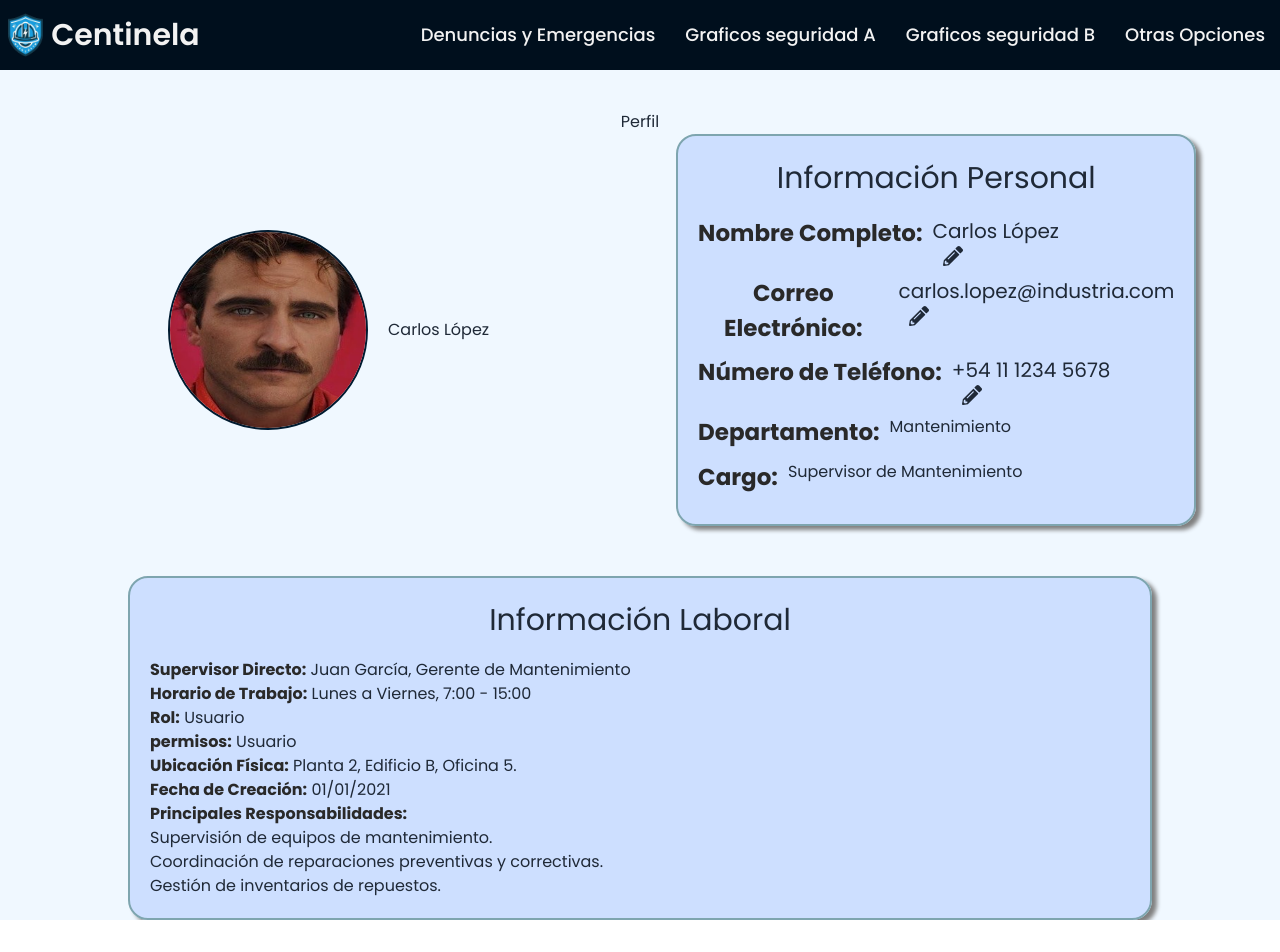
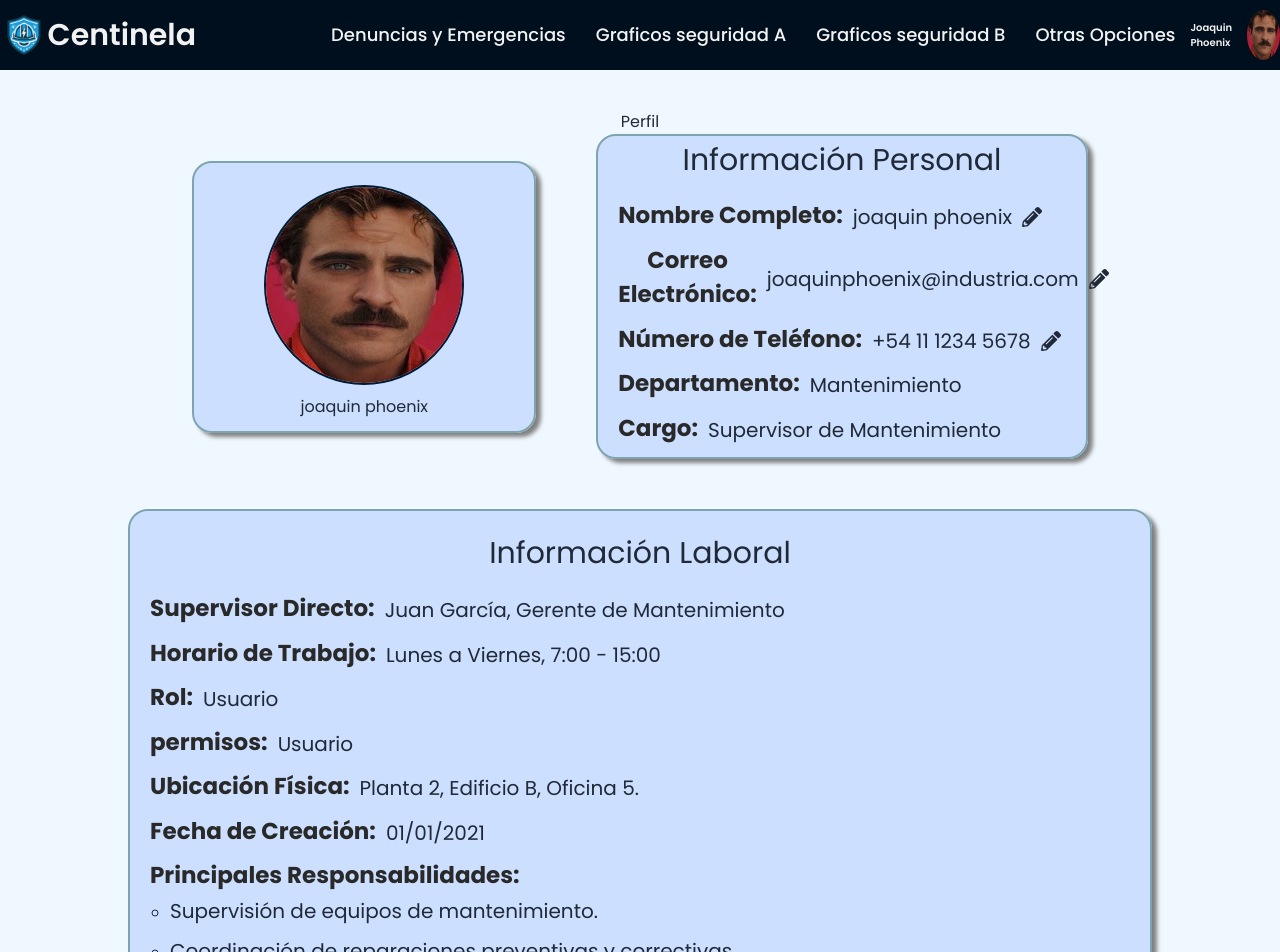
Before and after one commit to Milanesa21/Seguridad_e_higiene_front, a React (Vite) app: page /Perfil in a window 1280 px wide. Shown: the top 952 px of the page. Before the commit the page ends 920 px from the top, so only its background shows below. Built offline with nearby package versions, Linux system fonts and the light colour scheme; what ldrs would draw is missing.

Commit message:
agregado de perfil en navbar

```diff
--- a/public/css/components/nav.css
+++ b/public/css/components/nav.css
@@ -11,6 +11,13 @@
   height: 20%;
 }
 
+.LogoPFPNavbar {
+  width: 50px;
+  height: 50px;
+  border-radius: 50%;
+  margin-right: 10px;
+}
+
 .logo {
   display: flex;
   align-items: center;
@@ -18,18 +25,26 @@
   width: 20%;
 }
 
+.divpfpnav {
+  display: flex;
+  align-items: center;
+  flex-direction: row;
+}
+
 .pseccion {
   color: #f2f2f2;
-  font-size: 20px;
+  font-size: 10px;
   font-weight: 600;
   text-decoration: none;
+  margin-right: 10px;
 }
 
 nav {
+  display: flex;
+  flex-direction: row;
   position: fixed;
   z-index: 99;
   width: 100%;
-
   background: #000f1d;
 }
 nav .wrapper {
--- a/public/css/pages/perfil.css
+++ b/public/css/pages/perfil.css
@@ -9,8 +9,8 @@
   flex-direction: column;
   justify-content: center;
   align-items: center;
-
   margin-top: 50px;
+  margin-bottom: 20px;
 }
 
 .divinfospyp {
@@ -18,7 +18,6 @@
   flex-direction: row;
   justify-content: space-between;
   width: 80%;
-
   border-radius: 20px;
 }
 
@@ -26,13 +25,22 @@
   display: flex;
   flex-direction: row;
   align-items: center;
-  margin: 0px 28px 0px 28px;
-  padding: 0px 0px 0px 140px;
+  margin-left: 10%;
+  margin-right: 10%;
+  justify-content: center;
 }
 
-.contenedorperfil h1 {
-  margin-left: 20px;
-  margin-right: 187px;
+.ContenedorLogoPfp {
+  display: flex;
+  flex-direction: column;
+  align-items: center;
+  margin-right: 60px;
+  padding: 12px 70px;
+  border: 2px solid rgb(126, 165, 175);
+  background-color: rgb(66, 123, 255, 0.2);
+  box-shadow: 5px 4px 4px gray;
+  border-radius: 20px;
+  max-height: 330px;
 }
 
 .Divinfopersonal {
@@ -42,15 +50,22 @@
   box-shadow: 5px 4px 4px gray;
   width: 48%;
   padding: 20px;
+  height: 325px;
+  display: flex;
+  flex-direction: column;
+  justify-content: center;
 }
 
-.Divinfopersonal li {
+.Divinfopersonal li,
+.Divinfolaboral li {
   display: flex;
   justify-content: flex-start;
+  flex-direction: row;
   margin-bottom: 10px;
 }
 
-.Divinfopersonal strong {
+.Divinfopersonal strong,
+.Divinfolaboral strong {
   font-size: 23px;
   margin-right: 10px;
 }
@@ -138,3 +153,23 @@ strong {
 .view-mode {
   font-size: 20px; /* Asegúrate de que el tamaño de la fuente sea el mismo en ambos modos */
 }
+
+.view-mode {
+  display: flex;
+  align-items: center;
+  margin-top: 3.5px;
+}
+
+.divrespo li {
+  display: flex;
+  flex-direction: column;
+}
+
+#ULrespo {
+  list-style-type: circle;
+  margin-left: 20px;
+}
+
+#LIrespo {
+  display: list-item;
+}
--- a/src/components/Navbar.jsx
+++ b/src/components/Navbar.jsx
@@ -3,6 +3,7 @@ import { AuthContext } from "../context/AuthProvider";
 import { CerrarSesion } from "./CerrarSesion";
 import "/public/css/components/nav.css";
 import logo from "/public/Logoo.webp";
+import profile from "/public/img/sddefault.jpg";
 
 export const Navbar = () => {
   const { state } = useContext(AuthContext);
@@ -84,16 +85,21 @@ export const Navbar = () => {
               <li>
                 <a href="/Panel">Panel de Seguridad</a>
               </li>
-              <li>
-                <a href="/Perfil">Perfil</a>
-              </li>
             </ul>
           </li>
         </ul>
+
         <label htmlFor="menu-btn" className="btn menu-btn">
           <i className="fas fa-bars"></i>
         </label>
       </div>
+      <div className="divpfpnav">
+        <span className="pseccion">Joaquin Phoenix</span>
+        <a href="/perfil">
+          {" "}
+          <img className="LogoPFPNavbar" src={profile} alt="" />
+        </a>
+      </div>
     </nav>
   );
 };
--- a/src/pages/Login.jsx
+++ b/src/pages/Login.jsx
@@ -18,8 +18,6 @@ export const Login = () => {
   const [alertMessage, setAlertMessage] = useState("");
 
   const { login } = useContext(AuthContext);
-
-  console.log("Pedro:", pedro);
 
   const navigate = useNavigate();
 
--- a/src/pages/Perfil.jsx
+++ b/src/pages/Perfil.jsx
@@ -13,8 +13,8 @@ export const Perfil = () => {
 
   // Estado para manejar los datos
   const [formData, setFormData] = useState({
-    name: "Carlos López",
-    email: "carlos.lopez@industria.com",
+    name: "joaquin phoenix",
+    email: "joaquinphoenix@industria.com",
     phone: "+54 11 1234 5678",
   });
 
@@ -61,12 +61,13 @@ export const Perfil = () => {
       <div className="divperfil">
         <h1>Perfil</h1>
         <div className="contenedorperfil">
-          <div className="ContenedorLogo">
+          <div className="ContenedorLogoPfp">
             <div className="LogoForm">
               <img src="/public/img/sddefault.jpg" alt="" />
             </div>
+            <h1>joaquin phoenix</h1>
           </div>
-          <h1>Carlos López</h1>
+
           <div className="Divinfopersonal">
             <h6>Información Personal</h6>
             <ul>
@@ -142,10 +143,12 @@ export const Perfil = () => {
                 )}
               </li>
               <li>
-                <strong>Departamento:</strong> Mantenimiento
+                <strong>Departamento:</strong>{" "}
+                <span className="view-mode">Mantenimiento</span>
               </li>
               <li>
-                <strong>Cargo:</strong> Supervisor de Mantenimiento
+                <strong>Cargo:</strong>{" "}
+                <span className="view-mode">Supervisor de Mantenimiento</span>
               </li>
             </ul>
           </div>
@@ -157,36 +160,54 @@ export const Perfil = () => {
             <h6>Información Laboral</h6>
             <ul>
               <li>
-                <strong>Supervisor Directo:</strong> Juan García, Gerente de
-                Mantenimiento
+                <strong>Supervisor Directo:</strong>{" "}
+                <span className="view-mode">
+                  Juan García, Gerente de Mantenimiento
+                </span>
               </li>
               <li>
-                <strong>Horario de Trabajo:</strong> Lunes a Viernes, 7:00 -
-                15:00
+                <strong>Horario de Trabajo:</strong>{" "}
+                <span className="view-mode">Lunes a Viernes, 7:00 - 15:00</span>
               </li>
               <li>
-                <strong>Rol:</strong> Usuario
+                <strong>Rol:</strong> <span className="view-mode">Usuario</span>
               </li>
               <li>
-                <strong>permisos:</strong> Usuario
+                <strong>permisos:</strong>{" "}
+                <span className="view-mode">Usuario</span>
               </li>
               <li>
-                <strong>Ubicación Física:</strong> Planta 2, Edificio B, Oficina
-                5.
+                <strong>Ubicación Física:</strong>{" "}
+                <span className="view-mode">
+                  Planta 2, Edificio B, Oficina 5.
+                </span>
               </li>
               <li>
-                <strong>Fecha de Creación:</strong> 01/01/2021
+                <strong>Fecha de Creación:</strong>
+                <span className="view-mode"> 01/01/2021</span>
               </li>
+              <div className="divrespo">
                 <li>
                   <strong>Principales Responsabilidades:</strong>
-                <ul>
-                  <li>Supervisión de equipos de mantenimiento.</li>
-                  <li>
+                  <ul id="ULrespo">
+                    <li id="LIrespo">
+                      <span className="view-mode">
+                        Supervisión de equipos de mantenimiento.
+                      </span>
+                    </li>
+                    <li id="LIrespo">
+                      <span className="view-mode">
                         Coordinación de reparaciones preventivas y correctivas.
+                      </span>
                     </li>
-                  <li>Gestión de inventarios de repuestos.</li>
+                    <li id="LIrespo">
+                      <span className="view-mode">
+                        Gestión de inventarios de repuestos.
+                      </span>
+                    </li>
                   </ul>
                 </li>
+              </div>
             </ul>
           </div>
         </div>
```
Lines whose indentation alone changed are shown as unchanged.
